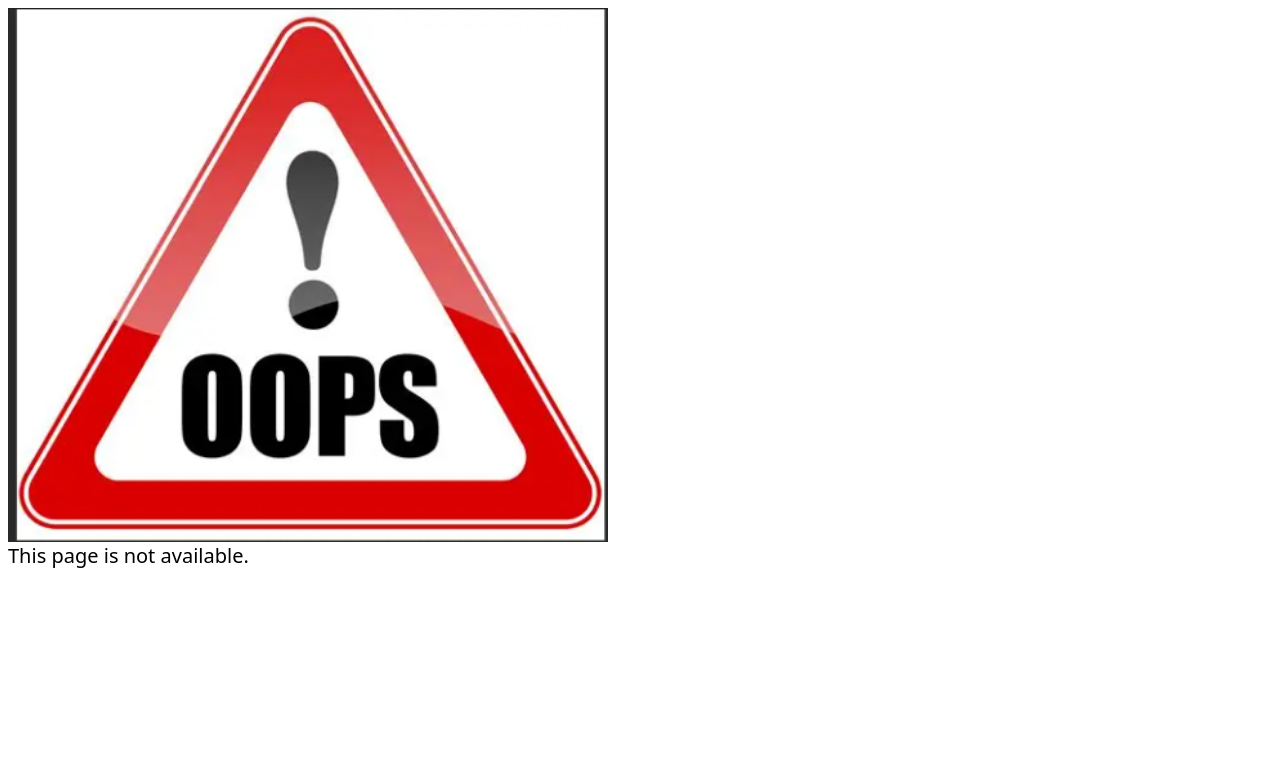
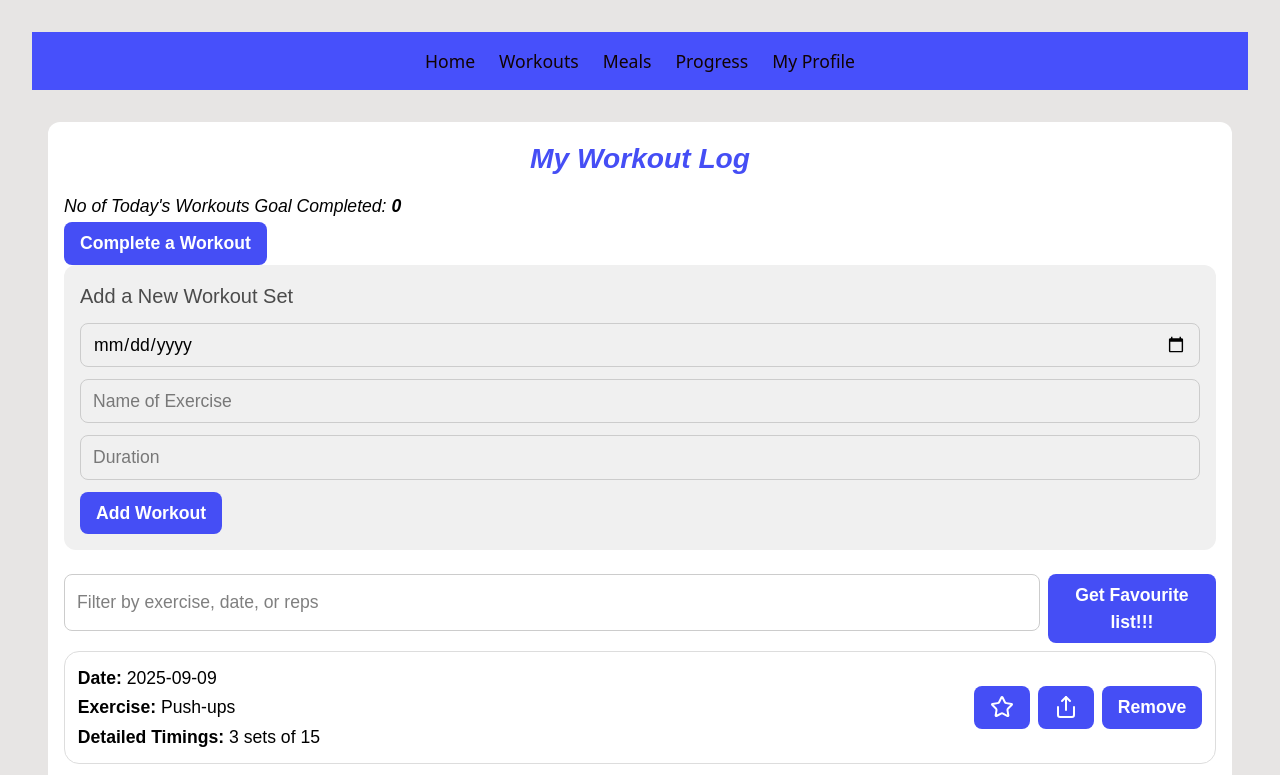
Before and after one commit to aarshdeepkaur2/Fitness-tracker-fullstack, a React (Vite) app: page /workouts in a window 1280 px wide. Shown: the top 775 px of the page. Built offline with nearby package versions, Linux system fonts and the light colour scheme.

Commit message:
Added my form component along with other features to add/remove and favourite list button.

```diff
--- a/package.json
+++ b/package.json
@@ -10,6 +10,7 @@
     "preview": "vite preview"
   },
   "dependencies": {
+    "lucide-react": "^0.544.0",
     "react": "^19.1.1",
     "react-dom": "^19.1.1",
     "react-router-dom": "^7.9.3"
--- a/src/App.tsx
+++ b/src/App.tsx
@@ -1,4 +1,5 @@
 import { createBrowserRouter, RouterProvider } from "react-router-dom";
+import { useState } from "react";
 import { Layout } from "./Components/Layout/Layout";
 import WorkoutLog from "./Components/pages/workoutlogs/Workoutlog";
 import ProgressTracker from "./Components/pages/progresstracker/progresstracker";
@@ -6,8 +7,10 @@ import MealTracker from "./Components/pages/mealtracker/mealtracker";
 import Header from "./Components/pages/LandingPage/header/header";
 import { NotFound } from "./Components/pages/NotFound/NotFound";
 
+function App() {
+  const [workoutsCompleted, setWorkoutsCompleted] = useState(0);
+
   const router = createBrowserRouter([
-
     {
       path: "/",
       element: <Layout />,
@@ -17,8 +20,13 @@ const router = createBrowserRouter([
           element: <Header />,
         },
         {
-        path: "workoutlog",
-        element: <WorkoutLog />,
+          path: "workouts",
+          element: (
+            <WorkoutLog
+              workoutsCompleted={workoutsCompleted}
+              setWorkoutsCompleted={setWorkoutsCompleted}
+            />
+          ),
         },
         {
           path: "progress-tracker",
@@ -26,20 +34,16 @@ const router = createBrowserRouter([
         },
         {
           path: "meal-tracker",
-        element: <MealTracker/>
-
-      }
-
+          element: <MealTracker />,
+        },
       ],
     },
     {
       path: "*",
-        element: < NotFound />,
-     }
+      element: <NotFound />,
+    },
   ]);
 
-
-function App() {
   return <RouterProvider router={router} />;
 }
 
--- a/src/Components/Layout/Layout.tsx
+++ b/src/Components/Layout/Layout.tsx
@@ -5,8 +5,6 @@ import Footer from "./footer/footer";
 
 export function Layout() {
   const [workoutsCompleted, setWorkoutsCompleted] = useState(0);
-  const [mealsLogged, setMealsLogged] = useState(0);
-  const [progressNotes, setProgressNotes] = useState("Feeling great!");
 
   return (
     <div className="p-8 flex flex-col min-h-screen bg-stone-200">
@@ -16,10 +14,6 @@ export function Layout() {
           context={{
             workoutsCompleted,
             setWorkoutsCompleted,
-            mealsLogged,
-            setMealsLogged,
-            progressNotes,
-            setProgressNotes,
           }}
         />
       </main>
--- a/src/Components/Layout/nav/nav.tsx
+++ b/src/Components/Layout/nav/nav.tsx
@@ -9,7 +9,7 @@ export default function NavBar() {
           <Link to="/">Home</Link>
         </li>
         <li>
-          <Link to="/workoutlog">Workouts</Link>
+          <Link to="/workouts">Workouts</Link>
         </li>
         <li>
           <Link to="/meal-tracker">Meals</Link>
--- /dev/null
+++ b/src/Components/pages/workoutlogs/Workoutform.tsx
@@ -0,0 +1,66 @@
+import { useState } from "react";
+import { Button } from "../../../../ui/Button";
+import "./Workoutlog.css";
+
+export interface Workout {
+  id: number;
+  date: string;
+  exercise: string;
+  reps: string;
+}
+interface WorkoutFormProps {
+  onAddWorkout: (newWorkout: Omit<Workout, "id">) => void;
+}
+
+/* Adding workout form*/
+export default function WorkoutForm({ onAddWorkout }: WorkoutFormProps) {
+  const [newWorkout, setNewWorkout] = useState({
+    date: "",
+    exercise: "",
+    reps: "",
+  });
+
+  const handleSubmit = (e: React.FormEvent) => {
+    e.preventDefault();
+    if (!newWorkout.date || !newWorkout.exercise || !newWorkout.reps) {
+      alert("Please fill in the Required fields!!!!");
+      return;
+    }
+    onAddWorkout(newWorkout);
+    setNewWorkout({ date: "", exercise: "", reps: "" });
+  };
+
+  return (
+    <form onSubmit={handleSubmit} className="workout-form">
+      <h3>Add a New Workout Set </h3>
+
+      <input
+        type="date"
+        value={newWorkout.date}
+        onChange={(e) => setNewWorkout({ ...newWorkout, date: e.target.value })}
+        className="form-input"
+        required
+      />
+
+      <input
+        type="text"
+        placeholder="Name of Exercise"
+        value={newWorkout.exercise}
+        onChange={(e) => setNewWorkout({ ...newWorkout, exercise: e.target.value })}
+        className="form-input"
+        required
+      />
+
+      <input
+        type="text"
+        placeholder="Duration"
+        value={newWorkout.reps}
+        onChange={(e) => setNewWorkout({ ...newWorkout, reps: e.target.value })}
+        className="form-input"
+        required
+      />
+
+      <Button type="submit" className="add-button">Add Workout</Button>
+    </form>
+  );
+}
--- a/src/Components/pages/workoutlogs/Workoutlog.css
+++ b/src/Components/pages/workoutlogs/Workoutlog.css
@@ -1,16 +1,18 @@
 .workoutlog {
   padding: 1rem;
-  background-color: #454ef5;
+  background-color: #ffffff;
   border-radius: 12px;
   color: black;
   margin-top: 1rem;
   font-size: 1.1rem;
+  font-family: Arial, sans-serif;
 }
 
 .workoutlog h2 {
-  color: rgb(209, 196, 4);
+  color: #454ef5;
   margin-bottom: 0.75rem;
   font-size: 1.76rem;
+  text-align: center;
 }
 
 .workoutlog ul {
@@ -25,7 +27,10 @@
   background: #ffffff;
   border: 1px solid #ddd;
   border-radius: 15px;
-
+  display: flex;
+  justify-content: space-between;
+  align-items: center;
+  transition: transform 0.3s ease, box-shadow 0.3s ease;
 }
 
 .workoutlog li:hover {
@@ -35,9 +40,56 @@
 
 .workoutlog p {
   margin: 0.2rem 0;
-  transition: background-color 0.3s ease, transform 0.3s ease;
+  transition: color 0.3s ease;
 }
 
 .workoutlog li:hover p {
-  color:rgb(209, 196, 4);
+  color: rgb(209, 196, 4);
 }
+
+.workoutlog button {
+  background-color: #454ef5;
+  color: white;
+  border: none;
+  padding: 0.5rem 1rem;
+  border-radius: 8px;
+  cursor: pointer;
+  font-weight: bold;
+  transition: background-color 0.3s ease, transform 0.2s ease;
+}
+
+.workoutlog button:hover {
+  background-color: rgb(209, 196, 4);
+  transform: scale(1.05);
+}
+
+.workout-form {
+  margin-bottom: 1.5rem;
+  padding: 1rem;
+  border-radius: 12px;
+  background-color: #f0f0f0;
+}
+
+.workout-form h3 {
+  margin-bottom: 0.75rem;
+  color: rgb(75, 75, 75);
+  font-size: 1.25rem;
+}
+
+.form-input {
+  display: block;
+  width: 100%;
+  padding: 0.5rem 0.75rem;
+  margin-bottom: 0.75rem;
+  border: 1px solid #ccc;
+  border-radius: 8px;
+}
+
+.add-button {
+  color: white;
+  border: none;
+  padding: 0.5rem 1rem;
+  border-radius: 8px;
+  cursor: pointer;
+  transition: background-color 0.3s ease;
+}
--- a/src/Components/pages/workoutlogs/Workoutlog.tsx
+++ b/src/Components/pages/workoutlogs/Workoutlog.tsx
@@ -1,17 +1,94 @@
+import { useState } from "react";
+import { Button } from "../../../../ui/Button";
+import workoutsData from "../../../assets/workoutdata.json";
+import WorkoutForm from "./Workoutform";
+import { Star, Share } from "lucide-react";
 import "./Workoutlog.css";
-import workouts from "../../../assets/workoutdata.json";
 
-export default function WorkoutLog() {
+export interface Workout {
+  id: number;
+  date: string;
+  exercise: string;
+  reps: string;
+  favorite?: boolean;
+}
+
+interface WorkoutLogProps {
+  workoutsCompleted: number;
+  setWorkoutsCompleted: React.Dispatch<React.SetStateAction<number>>;
+}
+
+export default function WorkoutLog({ workoutsCompleted, setWorkoutsCompleted }: WorkoutLogProps) {
+  const [workouts, setWorkouts] = useState<Workout[]>(workoutsData);
+  const [filterText, setFilterText] = useState("");
+  const [showFavoritesOnly, setShowFavoritesOnly] = useState(false);
+
+  const handleAddWorkout = (newWorkout: Omit<Workout, "id">) => {
+    const workoutWithId: Workout = { ...newWorkout, id: workouts.length + 1, favorite: false };
+    setWorkouts([...workouts, workoutWithId]);
+  };
+
+  const handleRemoveWorkout = (id: number) => {
+    setWorkouts(workouts.filter((w) => w.id !== id));
+  };
+
+  const toggleFavorite = (id: number) => {
+    setWorkouts(
+      workouts.map((w) => (w.id === id ? { ...w, favorite: !w.favorite } : w))
+    );
+  };
+
+  const filteredWorkouts = workouts.filter((w) => {
+    const matchesText =
+      w.exercise.toLowerCase().includes(filterText.toLowerCase()) ||
+      w.reps.toLowerCase().includes(filterText.toLowerCase()) ||
+      w.date.toLowerCase().includes(filterText.toLowerCase());
+    const matchesFavorite = showFavoritesOnly ? w.favorite : true;
+    return matchesText && matchesFavorite;
+  });
+
   return (
     <section className="workoutlog">
-      <h2><u>My Workout Log</u></h2>
+      <h2><i><b>My Workout Log</b></i></h2>
+
+      <p><i>No of Today's Workouts Goal Completed: <strong>{workoutsCompleted}</strong></i></p>
+      <Button onClick={() => setWorkoutsCompleted(workoutsCompleted + 1)} className="add-button">
+        Complete a Workout
+      </Button>
+
+      <WorkoutForm onAddWorkout={handleAddWorkout} />
+
+      <div className="flex gap-2 my-2">
+        <input
+          type="text"
+          placeholder="Filter by exercise, date, or reps"
+          value={filterText}
+          onChange={(e) => setFilterText(e.target.value)}
+          className="form-input"
+        />
+        <Button onClick={() => setShowFavoritesOnly(!showFavoritesOnly)} className="add-button">
+          {showFavoritesOnly ? "All Workouts" : "Get Favourite list!!!"}
+        </Button>
+      </div>
+
       <ul>
-        {workouts.map((workout) => (
+        {filteredWorkouts.map((workout) => (
           <li key={workout.id}>
-            <p><strong>ID:</strong> {workout.id}</p>
-            <p><strong>Date:</strong> {workout.date}</p>
-            <p><strong>Exercise:</strong> {workout.exercise}</p>
-            <p><strong>Details:</strong> {workout.reps}</p>
+            <div>
+              <p><strong>Date:</strong> {workout.date}</p>
+              <p><strong>Exercise:</strong> {workout.exercise}</p>
+              <p><strong>Detailed Timings:</strong> {workout.reps}</p>
+            </div>
+
+            <div className="flex gap-2">
+              <Button onClick={() => toggleFavorite(workout.id)}>
+                {workout.favorite ? <Star fill="Yellow" /> : <Star />}
+              </Button>
+              <Button>
+                <Share />
+              </Button>
+              <Button onClick={() => handleRemoveWorkout(workout.id)}>Remove</Button>
+            </div>
           </li>
         ))}
       </ul>
```
Also changed, not shown: 1 other file (tests, documents, lock files or other folders). Lines whose indentation alone changed are shown as unchanged.
